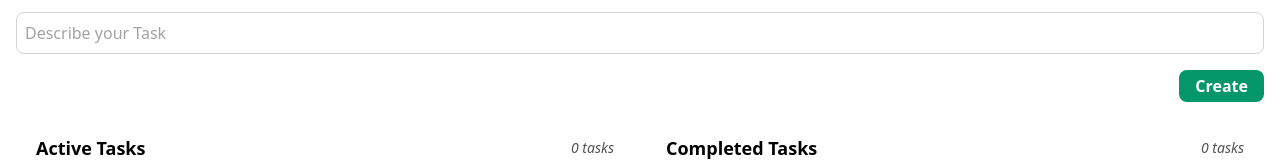
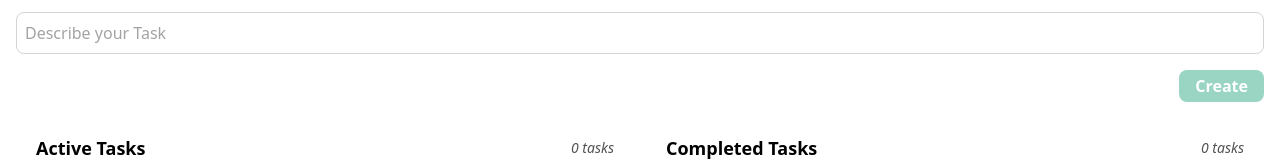
Before and after one commit to yomarguti/task-manager-webapp, a Next.js app: page / in a window 1280 px wide. Shown: the part 196-357 px from the top of the page. Built offline with nearby package versions, Linux system fonts and the light colour scheme; no server answers; sample sign-in values are in the browser's storage.

Commit message:
Changed useRef hook with useState to track the input of the desription, to change the disabled property of the Create Button

```diff
--- a/components/NewTask.js
+++ b/components/NewTask.js
@@ -1,17 +1,17 @@
-import { useRef } from "react";
+import { useState } from "react";
 
 import taskAPI from "../utils/TaskAPI";
 
 const NewTask = ({ addTask }) => {
-  const descriptionRef = useRef(null);
+  const [description, setDescription] = useState("");
 
   const handleSubmit = async (e) => {
     e.preventDefault();
     try {
       const response = await taskAPI.post("/tasks", {
-        description: descriptionRef.current.value,
+        description,
       });
-      descriptionRef.current.value = "";
+      setDescription("");
       addTask(response.data.task);
     } catch (error) {
       console.log(error);
@@ -23,13 +23,19 @@ const NewTask = ({ addTask }) => {
       <h4 className="text-lg font-semibold">New Task</h4>
       <form className="flex flex-col pt-2" onSubmit={handleSubmit}>
         <input
-          ref={descriptionRef}
+          value={description}
+          onChange={(e) => setDescription(e.target.value)}
           className="input-form"
           type="text"
           id="InputDescription"
           placeholder="Describe your Task"
         />
-        <button className="self-end btn btn-green">Create</button>
+        <button
+          disabled={description.length <= 2}
+          className="self-end btn btn-green"
+        >
+          Create
+        </button>
       </form>
     </div>
   );
```
